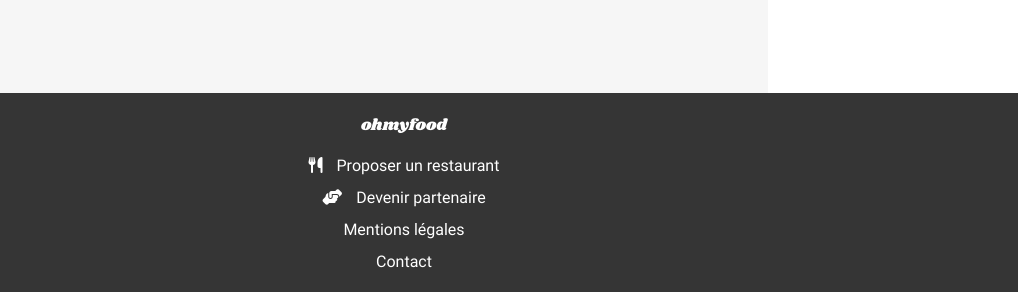
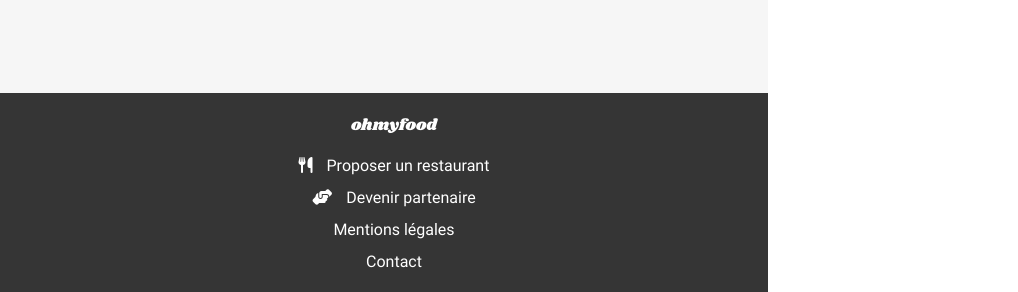
Before and after one commit to kairisflorian/FlorianKairis_3_12102020, a website: page index.html in a window 768 px wide. Shown: the part 2073-2365 px from the top of the page, 1018 px wide, since content can reach past the window. Drawn offline with Linux system fonts and the light colour scheme; files whose address does not match are found by name.

Commit message:
ajustement footer version tablette

```diff
--- a/sass/base/_mediaqueries.scss
+++ b/sass/base/_mediaqueries.scss
@@ -35,7 +35,7 @@
     }
 
     .footer{
-        width: 100%;
+        padding-right: 0;
         text-align: center;
     }
 
```
Also changed, not shown: public/css/style.css.
